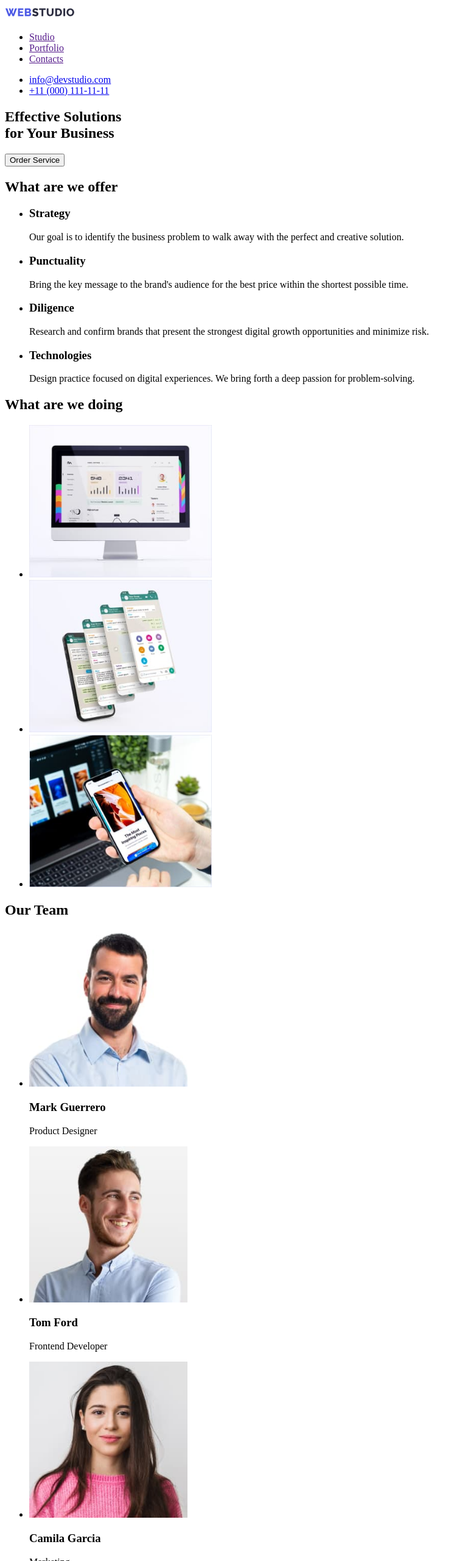
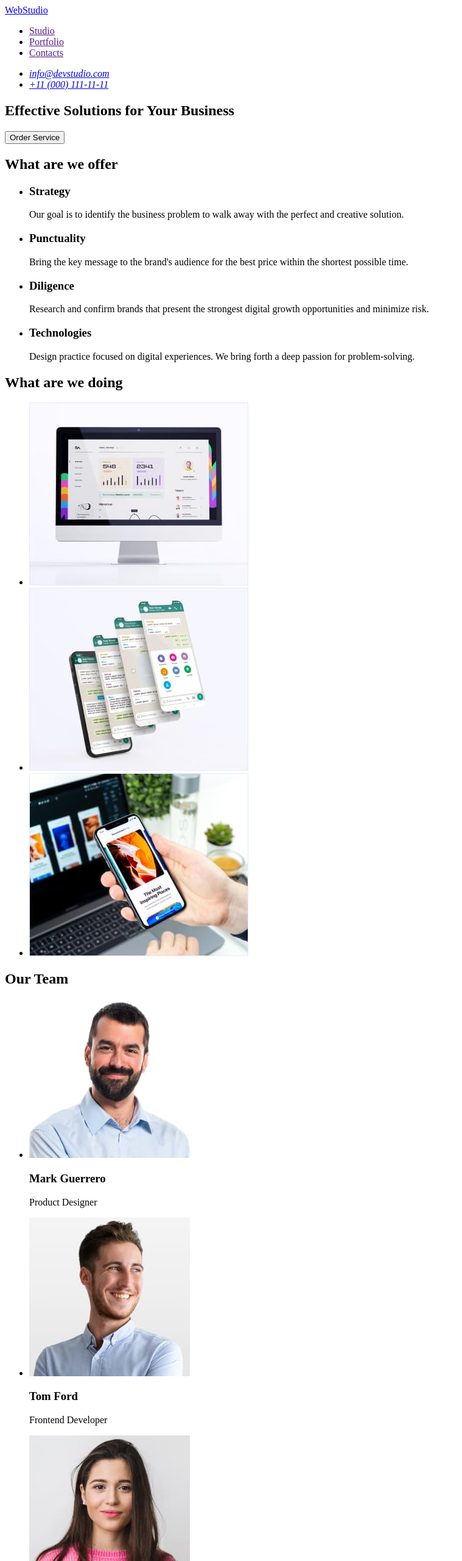
Before and after one commit to SvitLana1990/goit-markup-hw-01, a plain HTML site: page index.html in a window 1280 px wide. Shown: the top 2560 px of the page at 61% size, without its empty margins (0-759 px from the left). Drawn offline with Linux system fonts and the light colour scheme.

Commit message:
ready homework 1
corrected errors

```diff
--- a/index.html
+++ b/index.html
@@ -9,28 +9,25 @@
   <body>
     <header>
       <nav>
-        <a href="/"> <img src="./images/logo.svg" alt="logo" width="115" /> </a>
+        <a href="./index.html">WebStudio</a>
         <ul>
           <li><a href="">Studio</a></li>
           <li><a href="">Portfolio</a></li>
           <li><a href="">Contacts</a></li>
         </ul>
       </nav>
+      <address>
         <ul>
           <li><a href="mailto:info@devstudio.com">info@devstudio.com</a></li>
           <li><a href="tel:+110001111111">+11 (000) 111-11-11</a></li>
         </ul>
+      </address>
     </header>
     <main>
-      <div>
       <section>
-          <h1>
-            Effective Solutions <br />
-            for Your Business
-          </h1>
+        <h1>Effective Solutions for Your Business</h1>
         <button type="button">Order Service</button>
       </section>
-      </div>
       <section>
         <h2>What are we offer</h2>
         <ul>
@@ -67,31 +64,31 @@
       <section>
         <h2>What are we doing</h2>
         <ul>
-          <li><img src="./images/img1.jpg" alt="monitor" width="300" /></li>
-          <li><img src="./images/img2.jpg" alt="screen" width="300" /></li>
-          <li><img src="./images/img3.jpg" alt="phone" width="300" /></li>
+          <li><img src="./images/img1.jpg" alt="monitor" width="360" /></li>
+          <li><img src="./images/img2.jpg" alt="screen" width="360" /></li>
+          <li><img src="./images/img3.jpg" alt="phone" width="360" /></li>
         </ul>
       </section>
       <section>
         <h2>Our Team</h2>
         <ul>
           <li>
-            <img src="./images/photo1.jpg" alt="photo1" width="260" />
+            <img src="./images/photo1.jpg" alt="photo1" width="264" />
             <h3>Mark Guerrero</h3>
             <p>Product Designer</p>
           </li>
           <li>
-            <img src="./images/photo2.jpg" alt="photo2" width="260" />
+            <img src="./images/photo2.jpg" alt="photo2" width="264" />
             <h3>Tom Ford</h3>
             <p>Frontend Developer</p>
           </li>
           <li>
-            <img src="./images/photo3.jpg" alt="photo3" width="260" />
+            <img src="./images/photo3.jpg" alt="photo3" width="264" />
             <h3>Camila Garcia</h3>
             <p>Marketing</p>
           </li>
           <li>
-            <img src="./images/photo4.jpg" alt="photo4" width="260" />
+            <img src="./images/photo4.jpg" alt="photo4" width="264" />
             <h3>Daniel Wilson</h3>
             <p>UI Designer</p>
           </li>
@@ -99,7 +96,7 @@
       </section>
     </main>
     <footer>
-      <a href="/"> <img src="./images/logo.svg" alt="logo" width="115" /> </a>
+      <a href="./index.html">WebStudio</a>
       <p>
         Increase the flow of customers and sales for your business with digital
         marketing & growth solutions.
```
Lines whose indentation alone changed are shown as unchanged.
